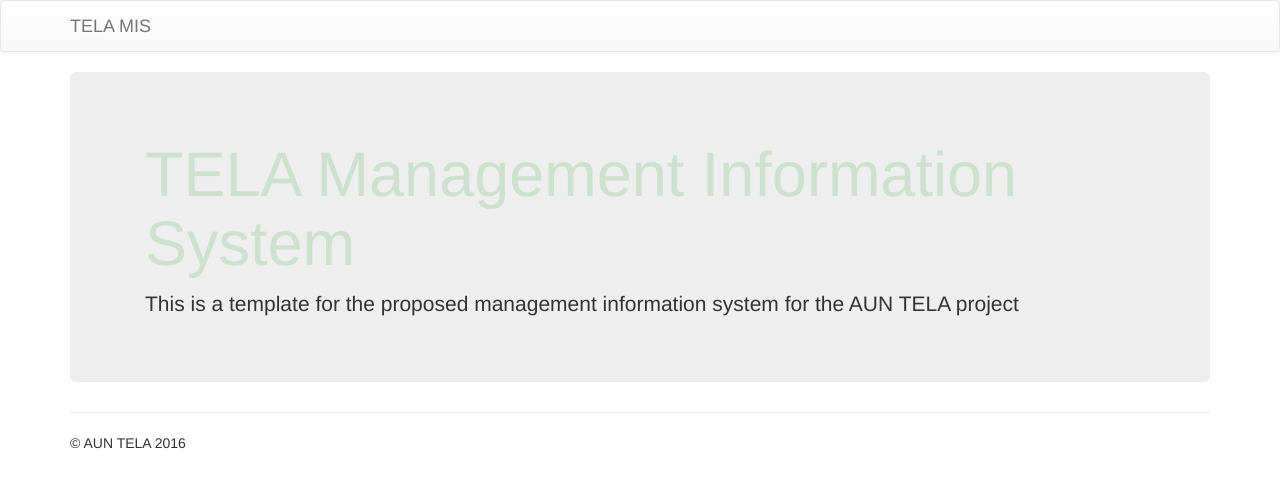
After one commit to TeyimPila/tela-mis, a Django app: page / in a window 1280 px wide. The commit adds this page. Shown: the top 488 px of the page. Run offline with Django 3.2, Linux system fonts and the light colour scheme; some libraries are stand-ins or nearby versions.

Commit message:
More settings, static files, and templates
More settings files, statics files, and sample templates

```diff
--- a/TelaMIS/urls.py
+++ b/TelaMIS/urls.py
@@ -15,7 +15,9 @@ Including another URLconf
 """
 from django.conf.urls import include, url
 from django.contrib import admin
+from .views import home
 
 urlpatterns = [
     url(r'^admin/', include(admin.site.urls)),
+    url(r'^$', home, name='home'),
 ]
--- /dev/null
+++ b/TelaMIS/views.py
@@ -0,0 +1,7 @@
+
+## [Created by SkaeX @ 2016-02-21 15:58:46]
+
+# -*- coding: utf-8 -*-
+from django.shortcuts import render
+def home(request):
+	return render(request, "TelaMIS/index.html", {})
--- a/static/css/main.css
+++ b/static/css/main.css
@@ -3,3 +3,8 @@
 /* ==========================================================================
    Author's custom styles
    ========================================================================== */
+
+
+.jumbotron h1 {
+    color: rgba(76, 175, 80, 0.2);
+}
--- /dev/null
+++ b/templates/TelaMIS/index.html
@@ -0,0 +1,42 @@
+{# [Created by SkaeX @ 2016-02-21 16:30:40] #}
+{% extends "base.html" %}
+{% block head_title %}TELA{% endblock %}
+{% block body %}
+<!--[if lt IE 8]>
+            <p class="browserupgrade">You are using an <strong>outdated</strong> browser. Please <a href="http://browsehappy.com/">upgrade your browser</a> to improve your experience.</p>
+        <![endif]-->
+    <nav class="navbar navbar navbar-default" role="navigation">
+      <div class="container">
+        <div class="navbar-header">
+          <button type="button" class="navbar-toggle collapsed" data-toggle="collapse" data-target="#navbar" aria-expanded="false" aria-controls="navbar">
+            <span class="sr-only">Toggle navigation</span>
+            <span class="icon-bar"></span>
+            <span class="icon-bar"></span>
+            <span class="icon-bar"></span>
+          </button>
+          <a class="navbar-brand" href="#">TELA MIS</a>
+        </div>
+
+        </div><!--/.navbar-collapse -->
+      </div>
+    </nav>
+
+    <!-- Main jumbotron for a primary marketing message or call to action -->
+    <div class="container">
+    <div class="jumbotron">
+      <div class="container">
+        <h1>TELA Management Information System</h1>
+        <p>This is a template for the proposed management information system for the AUN TELA project</p>
+      </div>
+    </div>
+
+
+
+      <hr>
+
+      <footer>
+        <p>&copy; AUN TELA 2016</p>
+      </footer>
+    </div> <!-- /container -->
+   </div>
+{% endblock %}
--- a/templates/base.html
+++ b/templates/base.html
@@ -1,3 +1,4 @@
+{% load staticfiles %}
 <!doctype html>
 <!--[if lt IE 7]>      <html class="no-js lt-ie9 lt-ie8 lt-ie7" lang=""> <![endif]-->
 <!--[if IE 7]>         <html class="no-js lt-ie9 lt-ie8" lang=""> <![endif]-->
@@ -6,93 +7,29 @@
     <head>
         <meta charset="utf-8">
         <meta http-equiv="X-UA-Compatible" content="IE=edge,chrome=1">
-        <title></title>
+
         <meta name="description" content="">
         <meta name="viewport" content="width=device-width, initial-scale=1">
-        <link rel="apple-touch-icon" href="apple-touch-icon.png">
 
-        <link rel="stylesheet" href="css/bootstrap.min.css">
-        <style>
-            body {
-                padding-top: 50px;
-                padding-bottom: 20px;
-            }
-        </style>
-        <link rel="stylesheet" href="css/bootstrap-theme.min.css">
-        <link rel="stylesheet" href="css/main.css">
+        <link rel="stylesheet" href="{% static 'css/bootstrap.min.css'%}">
+        <link rel="stylesheet" href="{% static 'css/bootstrap-theme.min.css'%}">
+        <link rel="stylesheet" href="{% static 'css/main.css'%}">
 
-        <script src="js/vendor/modernizr-2.8.3-respond-1.4.2.min.js"></script>
+        <script src="{% static 'js/vendor/modernizr-2.8.3-respond-1.4.2.min.js'%}"></script>
+
+        <title>{% block head_title %}{% endblock %}</title>
+
     </head>
     <body>
-        <!--[if lt IE 8]>
-            <p class="browserupgrade">You are using an <strong>outdated</strong> browser. Please <a href="http://browsehappy.com/">upgrade your browser</a> to improve your experience.</p>
-        <![endif]-->
-    <nav class="navbar navbar-inverse navbar-fixed-top" role="navigation">
-      <div class="container">
-        <div class="navbar-header">
-          <button type="button" class="navbar-toggle collapsed" data-toggle="collapse" data-target="#navbar" aria-expanded="false" aria-controls="navbar">
-            <span class="sr-only">Toggle navigation</span>
-            <span class="icon-bar"></span>
-            <span class="icon-bar"></span>
-            <span class="icon-bar"></span>
-          </button>
-          <a class="navbar-brand" href="#">Project name</a>
-        </div>
-        <div id="navbar" class="navbar-collapse collapse">
-          <form class="navbar-form navbar-right" role="form">
-            <div class="form-group">
-              <input type="text" placeholder="Email" class="form-control">
-            </div>
-            <div class="form-group">
-              <input type="password" placeholder="Password" class="form-control">
-            </div>
-            <button type="submit" class="btn btn-success">Sign in</button>
-          </form>
-        </div><!--/.navbar-collapse -->
-      </div>
-    </nav>
+        {% block body %}{% endblock %}
 
-    <!-- Main jumbotron for a primary marketing message or call to action -->
-    <div class="jumbotron">
-      <div class="container">
-        <h1>Hello, world!</h1>
-        <p>This is a template for a simple marketing or informational website. It includes a large callout called a jumbotron and three supporting pieces of content. Use it as a starting point to create something more unique.</p>
-        <p><a class="btn btn-primary btn-lg" href="#" role="button">Learn more &raquo;</a></p>
-      </div>
-    </div>
+        <script src="//ajax.googleapis.com/ajax/libs/jquery/1.11.2/jquery.min.js"></script>
+        <script>window.jQuery || document.write('<script src="{% static 'js/vendor/jquery-1.11.2.min.js'%}"><\/script>')</script>
 
-    <div class="container">
-      <!-- Example row of columns -->
-      <div class="row">
-        <div class="col-md-4">
-          <h2>Heading</h2>
-          <p>Donec id elit non mi porta gravida at eget metus. Fusce dapibus, tellus ac cursus commodo, tortor mauris condimentum nibh, ut fermentum massa justo sit amet risus. Etiam porta sem malesuada magna mollis euismod. Donec sed odio dui. </p>
-          <p><a class="btn btn-default" href="#" role="button">View details &raquo;</a></p>
-        </div>
-        <div class="col-md-4">
-          <h2>Heading</h2>
-          <p>Donec id elit non mi porta gravida at eget metus. Fusce dapibus, tellus ac cursus commodo, tortor mauris condimentum nibh, ut fermentum massa justo sit amet risus. Etiam porta sem malesuada magna mollis euismod. Donec sed odio dui. </p>
-          <p><a class="btn btn-default" href="#" role="button">View details &raquo;</a></p>
-       </div>
-        <div class="col-md-4">
-          <h2>Heading</h2>
-          <p>Donec sed odio dui. Cras justo odio, dapibus ac facilisis in, egestas eget quam. Vestibulum id ligula porta felis euismod semper. Fusce dapibus, tellus ac cursus commodo, tortor mauris condimentum nibh, ut fermentum massa justo sit amet risus.</p>
-          <p><a class="btn btn-default" href="#" role="button">View details &raquo;</a></p>
-        </div>
-      </div>
+        <script src="{% static 'js/vendor/bootstrap.min.js'%}"></script>
 
-      <hr>
-
-      <footer>
-        <p>&copy; Company 2015</p>
-      </footer>
-    </div> <!-- /container -->        <script src="//ajax.googleapis.com/ajax/libs/jquery/1.11.2/jquery.min.js"></script>
-        <script>window.jQuery || document.write('<script src="js/vendor/jquery-1.11.2.min.js"><\/script>')</script>
-
-        <script src="js/vendor/bootstrap.min.js"></script>
-
-        <script src="js/plugins.js"></script>
-        <script src="js/main.js"></script>
+        <script src="{% static 'js/plugins.js'%}"></script>
+        <script src="{% static 'js/main.js'%}"></script>
 
         <!-- Google Analytics: change UA-XXXXX-X to be your site's ID. -->
         <script>
@@ -101,7 +38,7 @@
             e=o.createElement(i);r=o.getElementsByTagName(i)[0];
             e.src='//www.google-analytics.com/analytics.js';
             r.parentNode.insertBefore(e,r)}(window,document,'script','ga'));
-            ga('create','UA-XXXXX-X','auto');ga('send','pageview');
+            ga('create','UA-TELA-AUN','auto');ga('send','pageview');
         </script>
     </body>
 </html>
```
Also changed, not shown: TelaMIS/test.py (added, +14 -0 lines), functional_tests/test_all.py (added, +27 -0 lines), functional_tests/test_initial.py (added, +21 -0 lines), tests/initial.py (deleted, +0 -21 lines), functional_tests/__init__.py (added).
